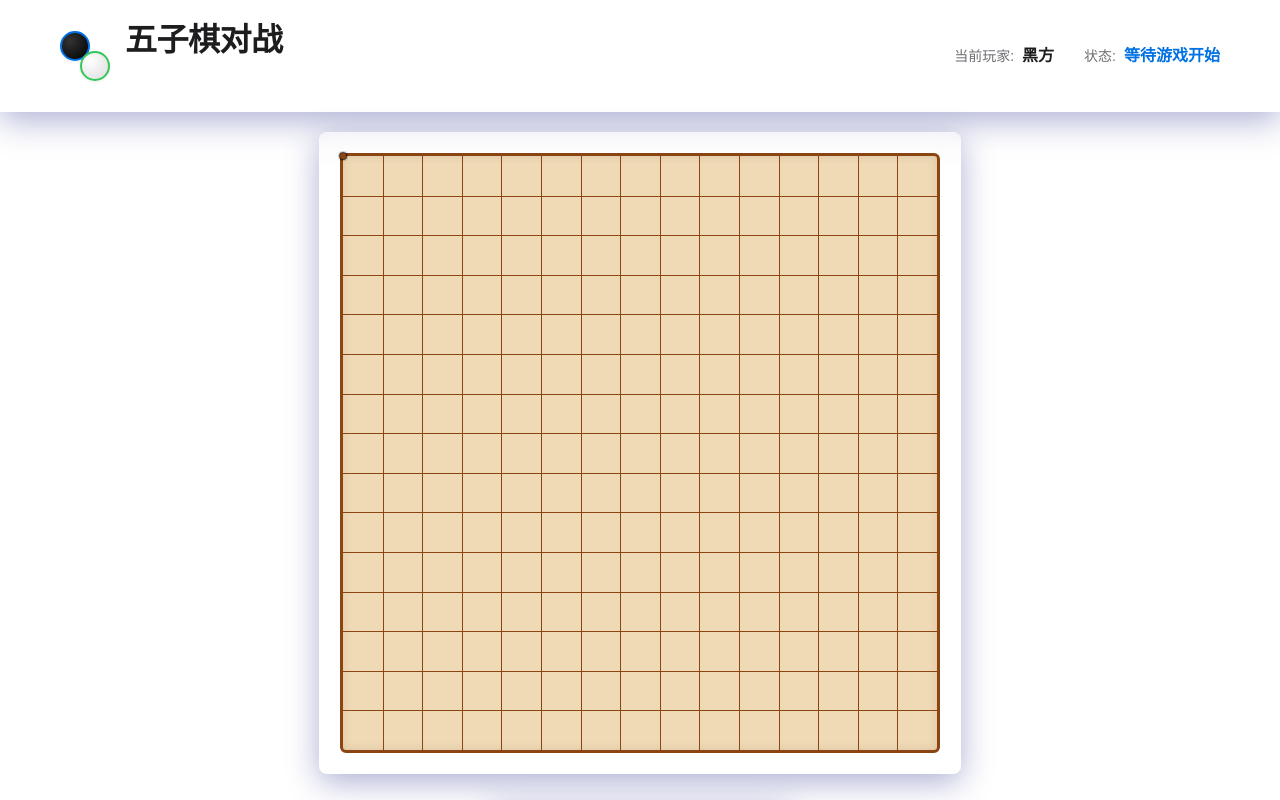
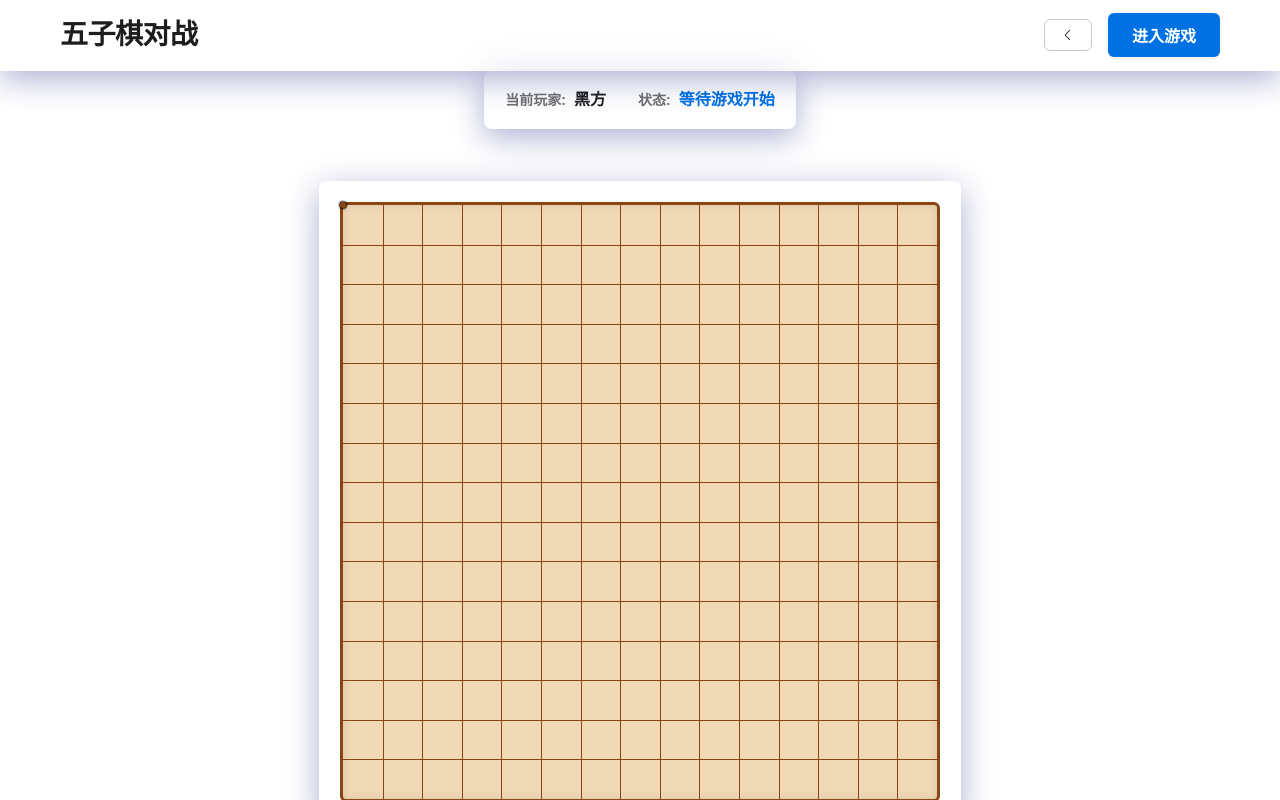
Before and after one commit to zhongyuhong123/Gobang, a Vue app in the folder frontend/: page /game/1 in a window 1280 px wide. Built offline with nearby package versions, Linux system fonts and the light colour scheme; no server answers; sample sign-in values are in the browser's storage.

Commit message:
refactor(frontend): 统

```diff
--- a/frontend/src/views/GameView.vue
+++ b/frontend/src/views/GameView.vue
@@ -1,14 +1,13 @@
 <template>
   <div class="game-container">
-    <div class="game-header">
-      <div class="header-content">
-        <div class="logo-area">
-          <div class="chess-logo">
-            <div class="chess-piece black"></div>
-            <div class="chess-piece white"></div>
-          </div>
-          <h1 class="game-title">五子棋对战</h1>
-        </div>
+    <!-- 通用导航栏 -->
+    <GameNavbar
+      title="五子棋对战"
+      :showBackButton="true"
+    />
+
+    <!-- 游戏信息栏 -->
+    <div class="game-info-bar glass-effect">
       <div class="game-info">
         <div class="info-item player-info">
           <span class="label">当前玩家:</span>
@@ -23,7 +22,6 @@
             <span v-else-if="gameStatus === 'playing'">游戏进行中</span>
             <span v-else-if="gameStatus === 'ended'">游戏已结束</span>
           </span>
-          </div>
         </div>
       </div>
     </div>
@@ -90,9 +88,13 @@ import { ref, onMounted, onUnmounted } from 'vue'
 import { useRouter, useRoute } from 'vue-router'
 import { ElMessage } from 'element-plus'
 import wsManager from '@/utils/websocket'
+import GameNavbar from '@/components/GameNavbar.vue'
 
 export default {
   name: 'GameView',
+  components: {
+    GameNavbar
+  },
   setup() {
     const router = useRouter()
     const route = useRoute()
@@ -429,6 +431,50 @@ export default {
   gap: 30px;
 }
 
+/* 游戏信息栏样式 */
+.game-info-bar {
+  max-width: 1200px;
+  margin: 0 auto;
+  padding: 1rem 20px;
+  display: flex;
+  justify-content: center;
+  align-items: center;
+  margin-bottom: 2rem;
+}
+
+.game-info {
+  display: flex;
+  gap: 2rem;
+  align-items: center;
+}
+
+.info-item {
+  display: flex;
+  align-items: center;
+  gap: 0.5rem;
+  font-size: 16px;
+}
+
+.info-item .label {
+  font-weight: 600;
+  color: var(--text-secondary);
+}
+
+.info-item .value {
+  font-weight: 600;
+  color: var(--text-primary);
+}
+
+.black-player {
+  color: #333;
+}
+
+.white-player {
+  color: #fff;
+  text-shadow: 0 0 2px #333;
+}
+
+/* 游戏棋盘样式 */
 .board-container {
   padding: 20px;
   background: rgba(255, 255, 255, 0.25);
--- a/frontend/src/views/LoginView.vue
+++ b/frontend/src/views/LoginView.vue
@@ -2,7 +2,7 @@
   <div class="login-container">
     <!-- 通用导航栏 -->
     <GameNavbar
-      :show-back-btn="true"
+      :showBackButton="true"
     />
 
     <!-- 主要内容区域 -->
--- a/frontend/src/views/RegisterView.vue
+++ b/frontend/src/views/RegisterView.vue
@@ -2,8 +2,8 @@
   <div class="register-container">
     <!-- 通用导航栏 -->
     <GameNavbar
-      :show-back-btn="true"
-      :show-login-hint="true"
+      :showBackButton="true"
+      :showLoginHint="true"
     />
 
     <div class="register-content">
```
Lines whose indentation alone changed are shown as unchanged.
